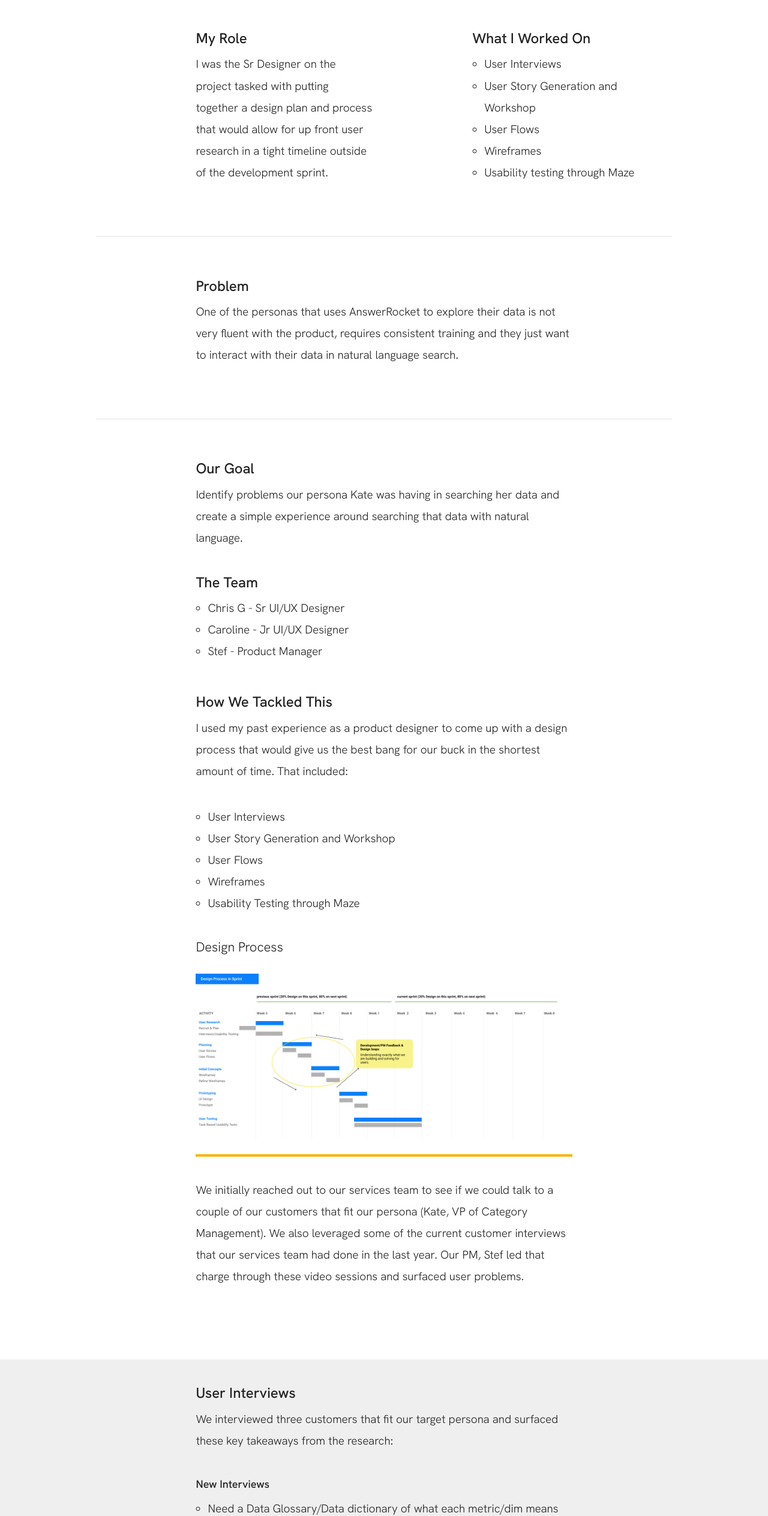
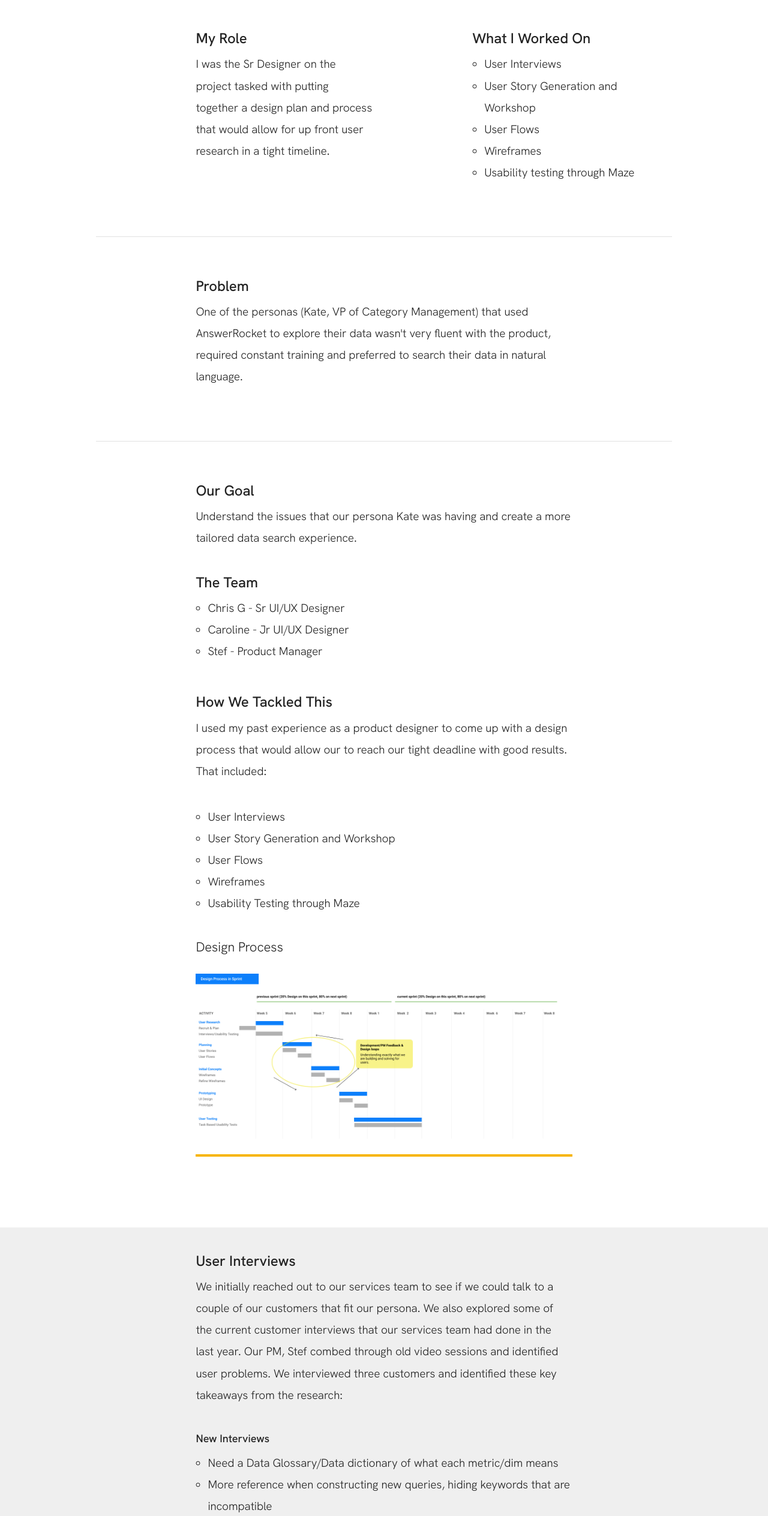
Before and after one commit to chrisgdesignweb/newportfolio, a plain HTML site: page search.html in a window 1280 px wide. Shown: the part 938-3465 px from the top of the page at 60% size. Drawn offline with Linux system fonts and the light colour scheme.

Commit message:
changing stuff

```diff
--- a/search.html
+++ b/search.html
@@ -69,7 +69,7 @@
        <div class="row">
       <div class="offset-by-two four columns" style="margin-top: 50px">
     <h3>My Role</h3>
-    <p>I was the Sr Designer on the project tasked with putting together a design plan and process that would allow for up front user research in a tight timeline outside of the development sprint.  </p>
+    <p>I was the Sr Designer on the project tasked with putting together a design plan and process that would allow for up front user research in a tight timeline.</p>
       </div>
 
     <div class="offset-by-two four columns" style="margin-top: 50px">
@@ -89,14 +89,15 @@
     <div class="row">
       <div class="offset-by-two eight columns" style="margin-top: 10px">
     <h3>Problem</h3>
-          <p>One of the personas that uses AnswerRocket to explore their data is not very fluent with the product, requires consistent training and they just want to interact with their data in natural language search.  </p>
+          <p>One of the personas (Kate, VP of Category Management) that used AnswerRocket to explore their data wasn't very fluent with the product, required constant training and preferred to search their data in natural language.  </p>
       </div>
       </div>
         <hr/>
            <div class="row">
       <div class="offset-by-two eight columns" style="margin-top: 10px">
     <h3>Our Goal</h3>
-          <p>Identify problems our persona Kate was having in searching her data and create a simple experience around searching that data with natural language.</p>
+          <p>Understand the issues that our persona Kate was having and create a more tailored data search experience.</p>
+
   <h3>The Team</h3>
           <ul class="roles">
           <li>Chris G - Sr UI/UX Designer</li>
@@ -109,7 +110,7 @@
             <div class="row">
       <div class="offset-by-two eight columns" style="margin-top: 10px">
     <h3>How We Tackled This</h3>
-          <p>I used my past experience as a product designer to come up with a design process that would give us the best bang for our buck in the shortest amount of time. That included: </p>
+          <p>I used my past experience as a product designer to come up with a design process that would allow our to reach our tight deadline with good results. That included: </p>
         <ul class="roles">
             <li>User Interviews</li>
             <li>User Story Generation and Workshop</li>
@@ -123,7 +124,6 @@
 
           <br /><br />
 
-        <p>We initially reached out to our services team to see if we could talk to a couple of our customers that fit our persona (Kate, VP of Category Management). We also leveraged some of the current customer interviews that our services team had done in the last year. Our PM, Stef led that charge through these video sessions and surfaced user problems. </p>
 
       </div>
       </div>
@@ -137,7 +137,8 @@
        <div class="row">
       <div class="offset-by-two eight columns" style="margin-top: 40px">
     <h3>User Interviews</h3>
-          <p>We interviewed three customers that fit our target persona and surfaced these key takeaways from the research: </p>
+          <p>We initially reached out to our services team to see if we could talk to a couple of our customers that fit our persona. We also explored some of the current customer interviews that our services team had done in the last year. Our PM, Stef combed through old video sessions and identified user problems. We interviewed three customers and identified these key takeaways from the research: </p>
+
         <h5>New Interviews</h5>
         <ul class="roles">
             <li>Need a Data Glossary/Data dictionary of what each metric/dim means</li>
@@ -150,7 +151,7 @@
             <li>Wish it was more conversational, like Google</li>
           </ul>
 
-          <p>We combed through older recorded customer interviews from the services team and surfaced these key takeaways from that research: </p>
+          <p>We combed through older recorded customer interviews from the services team and identified these key takeaways from that research: </p>
 
           <h5>Past Interviews</h5>
         <ul class="roles">
@@ -170,7 +171,7 @@
        <div class="row">
       <div class="offset-by-two eight columns" style="margin-top: 70px">
     <h3>User Stories</h3>
-          <p>Me and Caroline held a remote workshop to generate user stories with Stef using Mural. We generated this sample set of user stories to shop to our head of product and CEO to tackle in our upcoming flows and wireframes.</p>
+          <p>The design team held a remote workshop to generate user stories with Stef using Mural. We generated this sample set of user stories to shop to our head of product and CEO and tackle in our upcoming flows and wireframes.</p>
 
           <a href="images/user-stories-mural.png"><img src="images/user-stories-mural.png" style="margin-bottom: 20px; width: 700px;" class="u-max-full-width"></a>
        <br/><br/>
```
